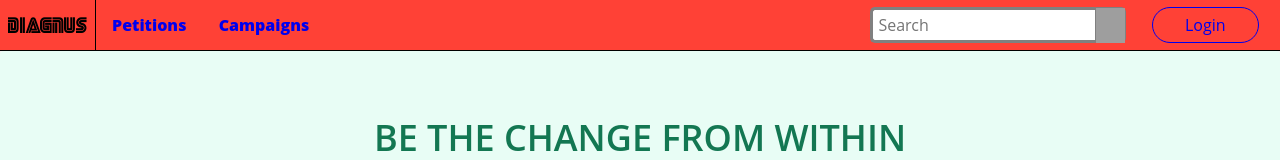
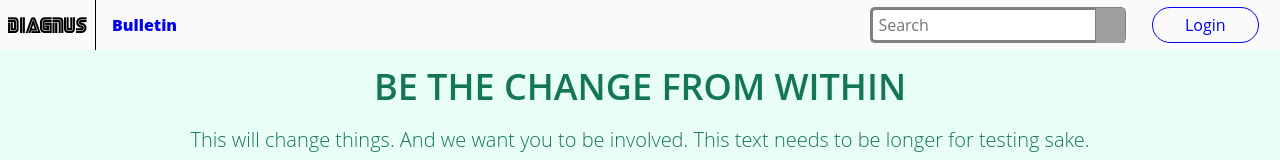
Before and after one commit to DivineDX/ImpactNUS-Orbital2019, a React (Create React App) app in the folder frontend-web/: page / in a window 1280 px wide. Shown: the top 160 px of the page. Built offline with nearby package versions, Linux system fonts and the light colour scheme; grey boxes are pictures that could not be loaded.

Commit message:
made nav bar a sticky

```diff
--- a/frontend-web/src/Components/NavBar/NavBar.css
+++ b/frontend-web/src/Components/NavBar/NavBar.css
@@ -13,8 +13,15 @@
 
 @import url(https://fonts.googleapis.com/css?family=Open+Sans);
 
+#BGColour {
+  display: inline-flex;
+  background-color: rgb(250, 250, 250);
+  position: fixed;
+  width: 100%;
+}
+
 body{
-  background: #f2f2f2;
+  background: rgb(250, 250, 250)  ;
   font-family: 'Open Sans', sans-serif;
 }
 
--- a/frontend-web/src/Components/NavBar/NavBar.js
+++ b/frontend-web/src/Components/NavBar/NavBar.js
@@ -3,13 +3,12 @@ import "./NavBar.css";
 
 const NavBar = () => {
     return (
-        <nav className="black flex bb bg-red">
+        <nav id="BGColour">
             <a id = "Logo" className="link no-underline flex items-center pa2 br" href="#0">
             DIAGNUS
             </a>
             <div className = "flex items-center pa3 fw9">
-                <a className="link dib dim mr3 mr4-ns" href="#0">Petitions</a>
-                <a className="link dib dim mr3 mr4-ns" href="#0">Campaigns</a>
+                <a className="link dib dim mr3 mr4-ns" href="#0">Bulletin</a>
             </div>
             <div className="wrap">
                 <div className="search">
```
